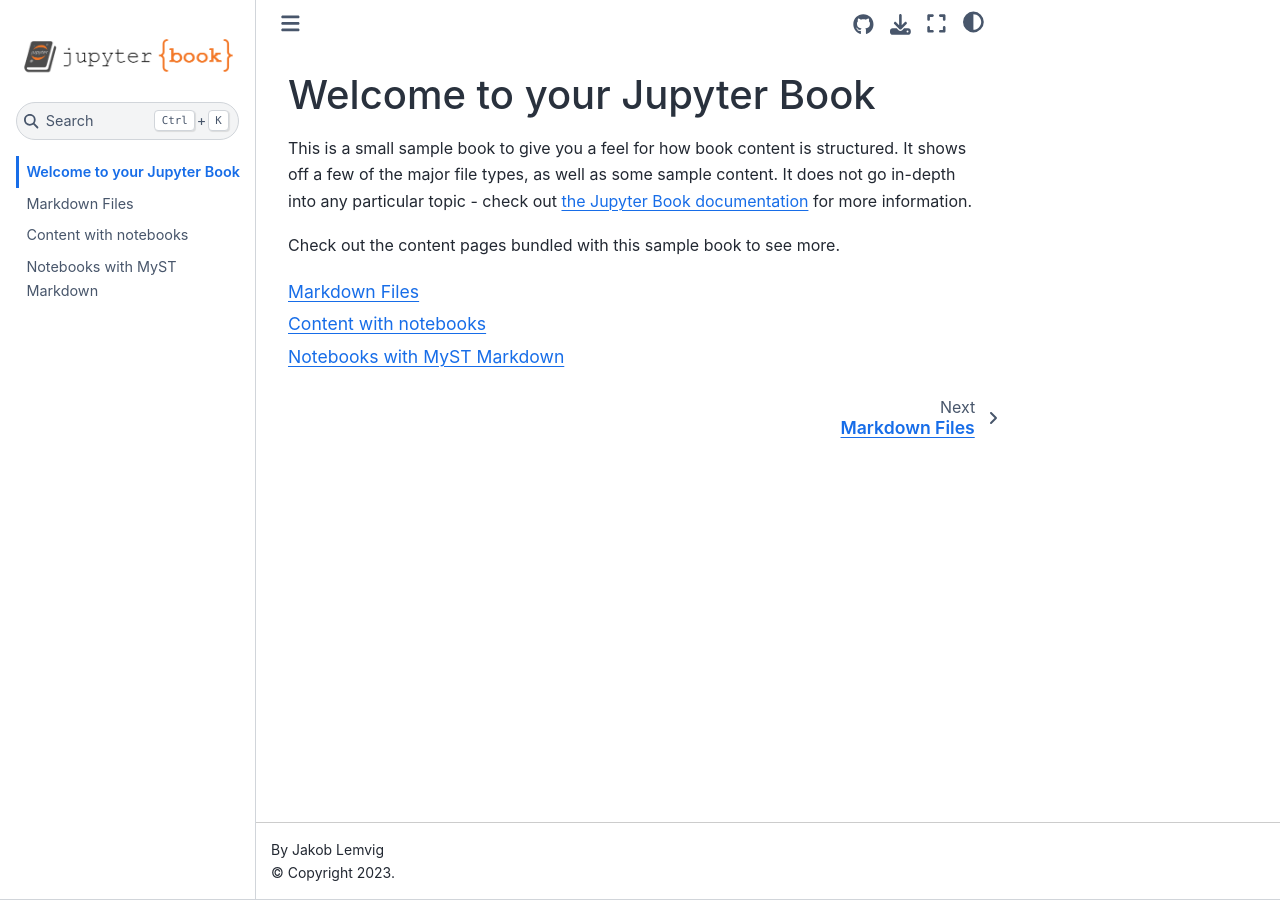
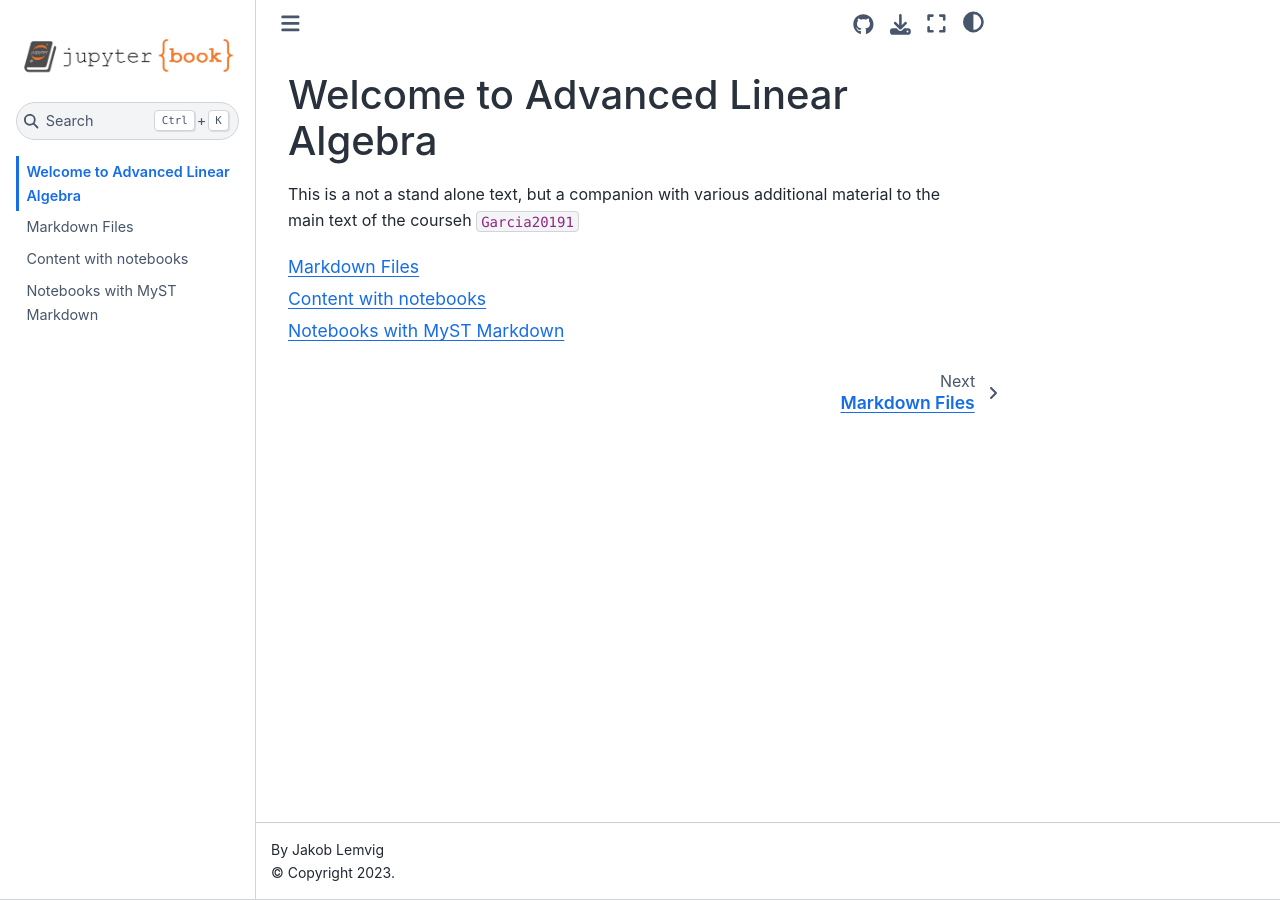
Before and after one commit to jakoblem/adv-lin-alg, a Jupyter Book: the page built from intro.md, in a window 1280 px wide. Built offline with Jupyter Book 1.0.4 settings and Sphinx 7.4.7 and the Sphinx Book theme 1.1.4, drawn with Linux system fonts in a browser that asks for light colours; cross-references to code outside the pages are shown as plain code.

Commit message:
changed intro.md

````diff
--- a/_config.yml
+++ b/_config.yml
@@ -8,7 +8,7 @@ logo: logo.png
 # Force re-execution of notebooks on each build.
 # See https://jupyterbook.org/content/execute.html
 execute:
-  execute_notebooks: force
+  execute_notebooks: auto # force
 
 # Define the name of the latex output file for PDF builds
 latex:
@@ -18,6 +18,11 @@ latex:
 # Add a bibtex file so that we can create citations
 bibtex_bibfiles:
   - references.bib
+
+# Style of citations
+sphinx:
+  config:
+    bibtex_reference_style: author_year
 
 # Information about where the book exists on the web
 repository:
--- a/intro.md
+++ b/intro.md
@@ -1,11 +1,6 @@
-# Welcome to your Jupyter Book
+# Welcome to Advanced Linear Algebra
 
-This is a small sample book to give you a feel for how book content is
-structured.
-It shows off a few of the major file types, as well as some sample content.
-It does not go in-depth into any particular topic - check out [the Jupyter Book documentation](https://jupyterbook.org) for more information.
-
-Check out the content pages bundled with this sample book to see more.
+This is a not a stand alone text, but a companion with various additional material to the main text of the courseh {cite}`Garcia20191`
 
 ```{tableofcontents}
 ```
````
